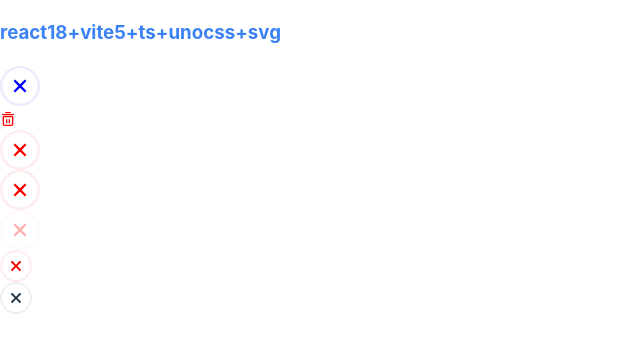
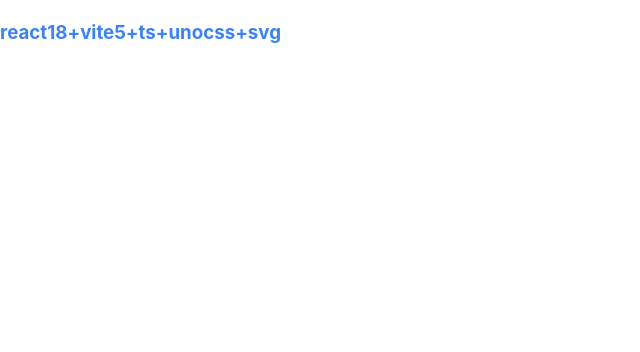
Before and after one commit to feige996/react-template-ts-unocss, a React (Vite) app: page / in a window 1280 px wide. Shown: the top 352 px of the page, without its empty margins (0-640 px from the left). Built offline with nearby package versions, Linux system fonts and the light colour scheme.

Commit message:
chore: 删除无用信息

```diff
--- a/src/App.tsx
+++ b/src/App.tsx
@@ -1,35 +1,7 @@
-import SvgIcon from '@/components/SvgIcon'
-import { sleep } from '@/utils'
-import { useEffect } from 'react'
-async function testAlias() {
-  sleep(1000)
-  console.log('hello feige')
-}
-
 function App() {
-  useEffect(() => {
-    testAlias()
-  }, [])
-
-  const onClick = () => {
-    console.log('click')
-  }
   return (
     <div>
       <h3 className='text-blue-500'>react18+vite5+ts+unocss+svg</h3>
-      <SvgIcon
-        name='close'
-        color='blue'
-        width={40}
-        className='cursor-pointer'
-        onClick={onClick}
-      />
-      <SvgIcon name='dir-delete' color='red' />
-      <SvgIcon name='close' color='#ff0000' width={40} />
-      <SvgIcon name='close' color='#ff0000' width={'40'} />
-      <SvgIcon name='close' color='#ff000050' width={'40px'} />
-      <SvgIcon name='close' color='#f00' width={'2em'} />
-      <SvgIcon name='close' className='text-red-500' width={'2em'} />
     </div>
   )
 }
```
